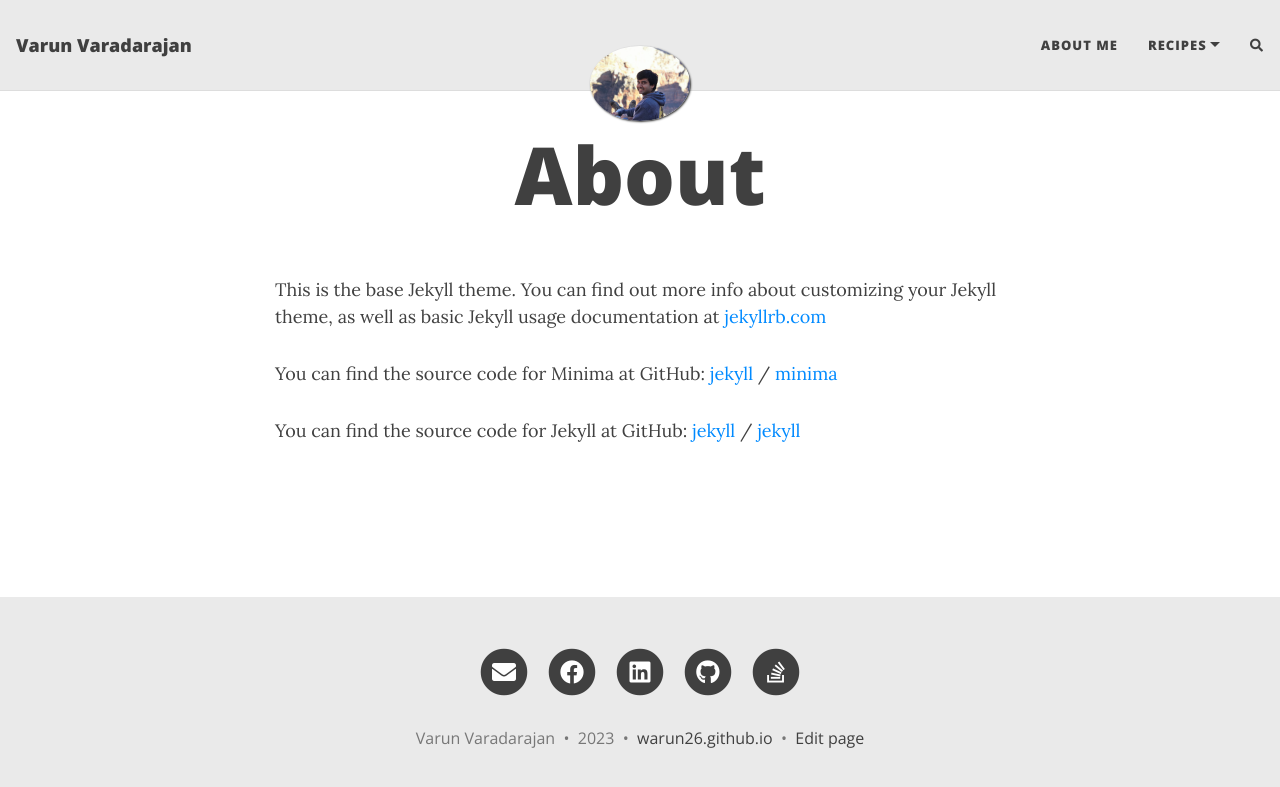
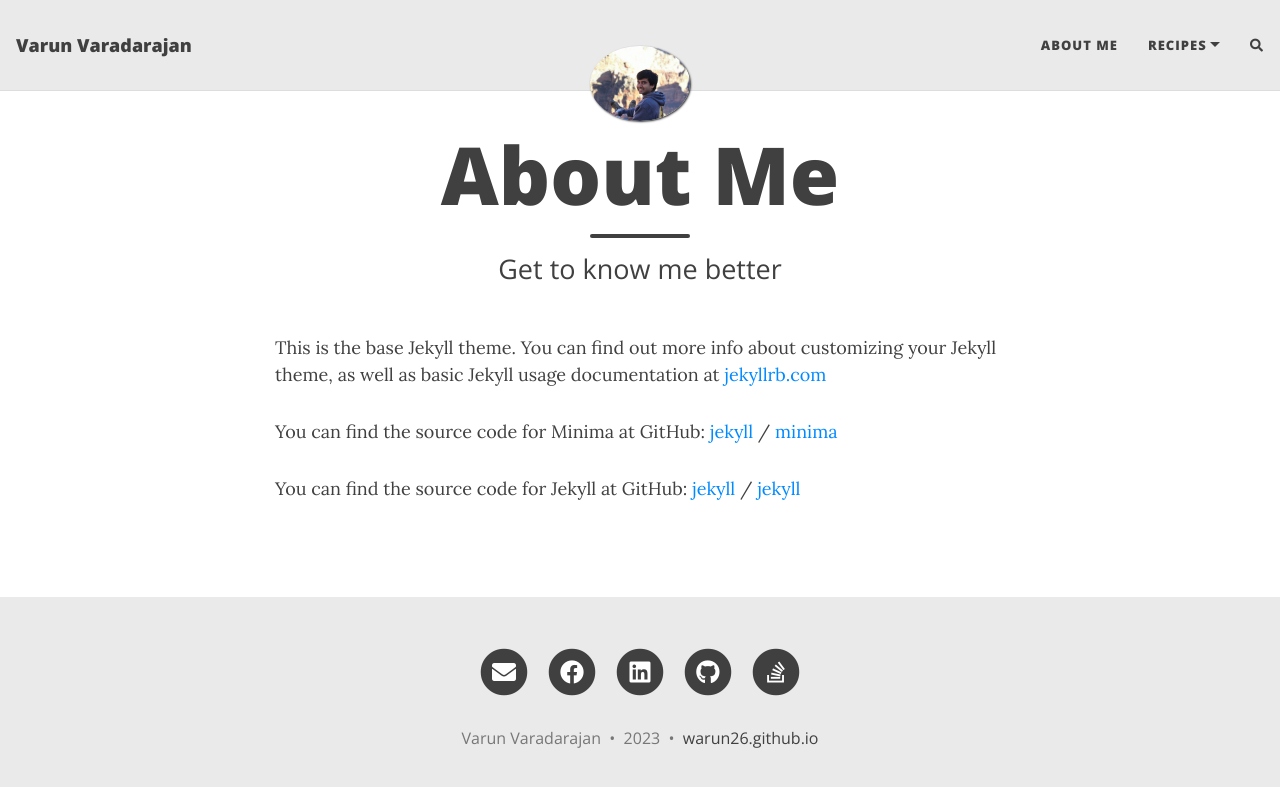
Before and after one commit to Warun26/warun26.github.io, a Jekyll site: the page built from aboutme.md, in a window 1280 px wide, cut to the strip 0-796 px from the top of the page. Shown: the top 787 px of the strip. Built offline with Jekyll 4.4.1, drawn with Linux system fonts in a browser that asks for light colours; nearby versions of some CDN libraries; library files that are not in the unit come from our copies; comment, search, counter and statistics services are not loaded.

Commit message:
Removes the edit page button in the footer and adds the aboutme page

```diff
--- a/_config.yml
+++ b/_config.yml
@@ -89,7 +89,7 @@ feed_show_tags: true
 post_search: true
 
 # Add a button in the footer to edit the current page. Only works if your website is hosted on GitHub
-edit_page_button: true
+edit_page_button: false
 
 # Allow sub-menu items (second-level navigation menu items) to be longer than the top-level menu
 # If this setting is off, then long sub-menu words might get cut off
--- a/aboutme.md
+++ b/aboutme.md
@@ -1,7 +1,8 @@
 ---
 layout: page
-title: About
-permalink: /about/
+title: About Me
+subtitle: Get to know me better
+permalink: /aboutme/
 ---
 
 This is the base Jekyll theme. You can find out more info about customizing your Jekyll theme, as well as basic Jekyll usage documentation at [jekyllrb.com](https://jekyllrb.com/)
```
